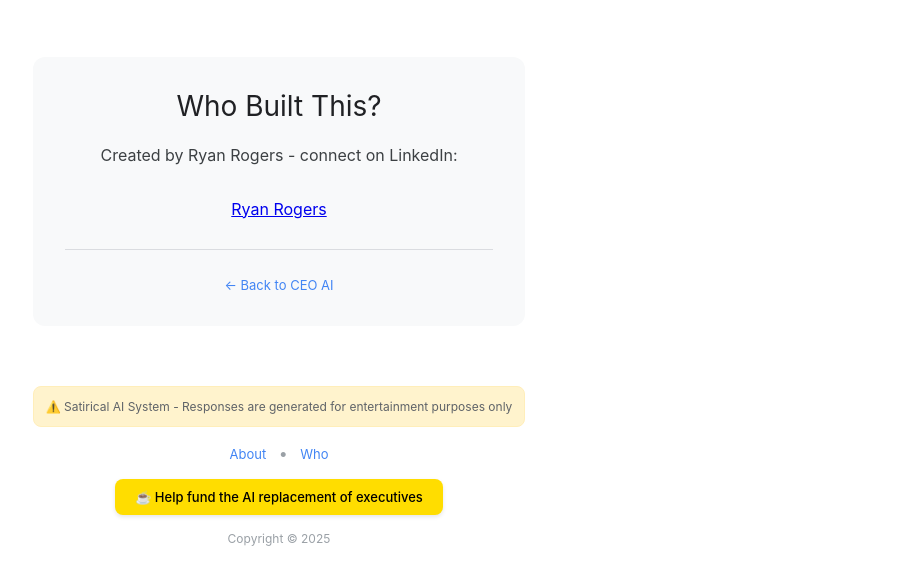
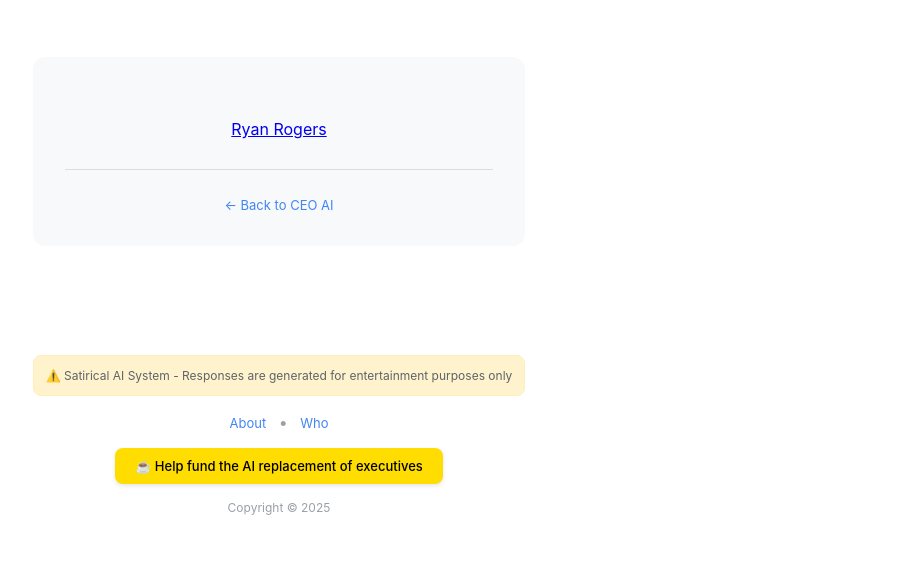
Before and after one commit to rkrogers/ceai, a website: page public/who.html in a window 1280 px wide. Shown: the part 235-820 px from the top of the page, without its empty margins (361-1280 px from the left). Drawn offline with Linux system fonts and the light colour scheme; a script that the page names is missing.

Commit message:
Remove redundant text from Who page, show only LinkedIn badge

```diff
--- a/public/who.html
+++ b/public/who.html
@@ -32,9 +32,6 @@
 
         <!-- Who Content -->
         <div class="who-content">
-            <h2>Who Built This?</h2>
-            <p>Created by Ryan Rogers - connect on LinkedIn:</p>
-
             <div class="linkedin-embed">
                 <script src="https://platform.linkedin.com/badges/js/profile.js" async defer type="text/javascript"></script>
                 <div class="badge-base LI-profile-badge" data-locale="en_US" data-size="large" data-theme="light" data-type="VERTICAL" data-vanity="ryan4customers" data-version="v1">
```
